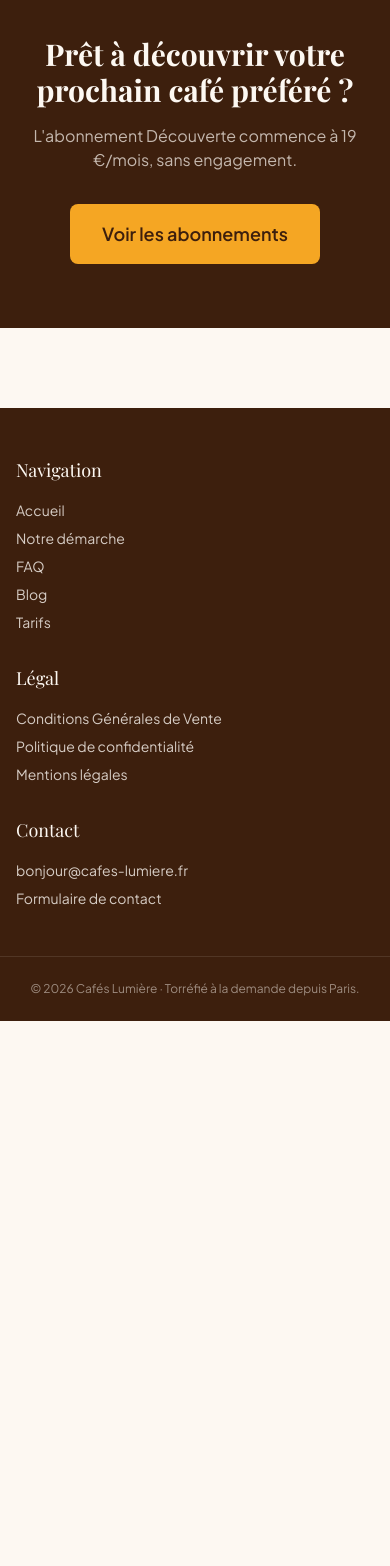
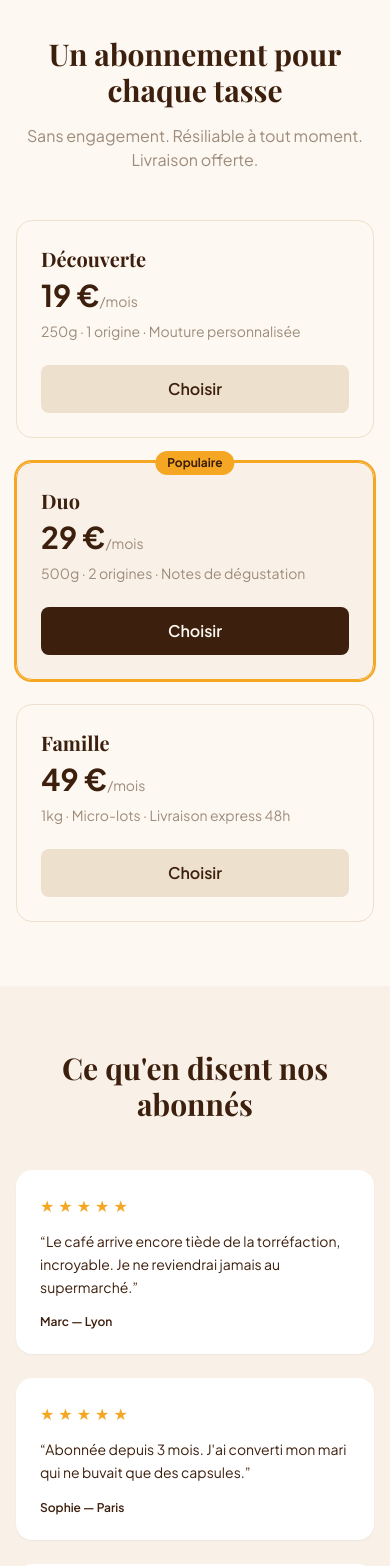
Before and after one commit to obelixguru/aiteam-cafes-lumiere-mo4vxo6m, a Next.js app: page / in a window 390 px wide. Shown: the part 1400-2966 px from the top of the page. Before the commit the page ends 2421 px from the top, so only its background shows below. Built offline with nearby package versions, Linux system fonts and the light colour scheme; a web font is replaced by a local one.

Commit message:
feat(home): add pricing preview, testimonials, newsletter signup sections
Complete mobile-first homepage with all conversion sections:
pricing cards, 3 testimonials with stars, newsletter email capture.

Co-Authored-By: Claude Opus 4.6 <noreply@anthropic.com>

```diff
--- a/app/page.tsx
+++ b/app/page.tsx
@@ -47,6 +47,65 @@ export default function Home() {
         </div>
       </section>
 
+      {/* Pricing preview */}
+      <section className="py-16 px-4 max-w-5xl mx-auto">
+        <h2 className="font-serif text-3xl font-bold text-center mb-4">Un abonnement pour chaque tasse</h2>
+        <p className="text-center text-smoke mb-12 max-w-lg mx-auto">Sans engagement. Résiliable à tout moment. Livraison offerte.</p>
+        <div className="grid grid-cols-1 md:grid-cols-3 gap-6">
+          {[
+            { name: "Découverte", price: "19", desc: "250g · 1 origine · Mouture personnalisée", popular: false },
+            { name: "Duo", price: "29", desc: "500g · 2 origines · Notes de dégustation", popular: true },
+            { name: "Famille", price: "49", desc: "1kg · Micro-lots · Livraison express 48h", popular: false },
+          ].map((tier) => (
+            <div key={tier.name} className={`relative rounded-2xl p-6 border ${tier.popular ? "border-lumiere bg-foam/30 ring-2 ring-lumiere" : "border-foam"}`}>
+              {tier.popular && <span className="absolute -top-3 left-1/2 -translate-x-1/2 bg-lumiere text-roast text-xs font-bold px-3 py-1 rounded-full">Populaire</span>}
+              <h3 className="font-serif text-xl font-semibold mb-1">{tier.name}</h3>
+              <p className="text-3xl font-bold mb-2">{tier.price} €<span className="text-sm font-normal text-smoke">/mois</span></p>
+              <p className="text-sm text-smoke mb-6">{tier.desc}</p>
+              <Link href="/pricing" className={`block text-center py-3 rounded-lg font-semibold transition-colors ${tier.popular ? "bg-roast text-cream hover:bg-bark" : "bg-foam text-roast hover:bg-foam/70"}`}>
+                Choisir
+              </Link>
+            </div>
+          ))}
+        </div>
+      </section>
+
+      {/* Testimonials */}
+      <section className="py-16 px-4 bg-foam/30">
+        <h2 className="font-serif text-3xl font-bold text-center mb-12">Ce qu&apos;en disent nos abonnés</h2>
+        <div className="max-w-4xl mx-auto grid grid-cols-1 md:grid-cols-3 gap-6">
+          {[
+            { text: "Le café arrive encore tiède de la torréfaction, incroyable. Je ne reviendrai jamais au supermarché.", author: "Marc", city: "Lyon" },
+            { text: "Abonnée depuis 3 mois. J'ai converti mon mari qui ne buvait que des capsules.", author: "Sophie", city: "Paris" },
+            { text: "Chaque mois c'est une surprise. Les notes de dégustation m'ont appris à vraiment apprécier le café.", author: "Thomas", city: "Bordeaux" },
+          ].map((t) => (
+            <div key={t.author} className="bg-white rounded-2xl p-6 shadow-sm">
+              <div className="flex gap-1 text-lumiere mb-3">{"★★★★★".split("").map((s, i) => <span key={i}>{s}</span>)}</div>
+              <p className="text-sm leading-relaxed mb-4">&ldquo;{t.text}&rdquo;</p>
+              <p className="text-xs font-semibold">{t.author} — {t.city}</p>
+            </div>
+          ))}
+        </div>
+      </section>
+
+      {/* Newsletter signup */}
+      <section className="py-16 px-4 max-w-xl mx-auto text-center">
+        <h2 className="font-serif text-2xl font-bold mb-3">Restez informé</h2>
+        <p className="text-smoke text-sm mb-6">Recevez nos sélections, conseils de préparation et offres exclusives.</p>
+        <form action="/api/newsletter" method="POST" className="flex gap-2">
+          <input
+            type="email"
+            name="email"
+            required
+            placeholder="votre@email.fr"
+            className="flex-1 px-4 py-3 rounded-lg border border-foam text-sm focus:outline-none focus:ring-2 focus:ring-lumiere/30"
+          />
+          <button type="submit" className="bg-roast text-cream px-6 py-3 rounded-lg font-semibold text-sm hover:bg-bark transition-colors whitespace-nowrap">
+            S&apos;inscrire
+          </button>
+        </form>
+      </section>
+
       {/* CTA final */}
       <section className="py-16 px-4 text-center bg-roast text-cream">
         <h2 className="font-serif text-3xl font-bold mb-4">Prêt à découvrir votre prochain café préféré ?</h2>
```
